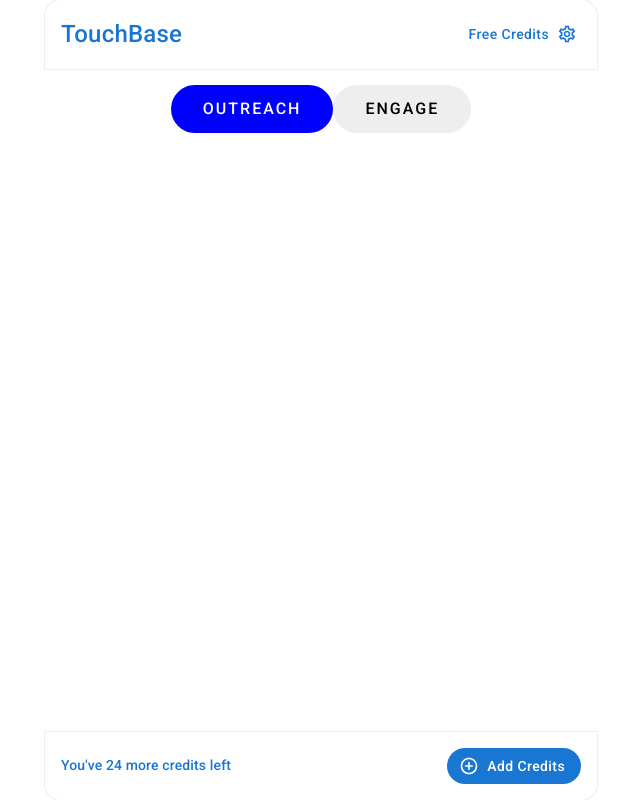
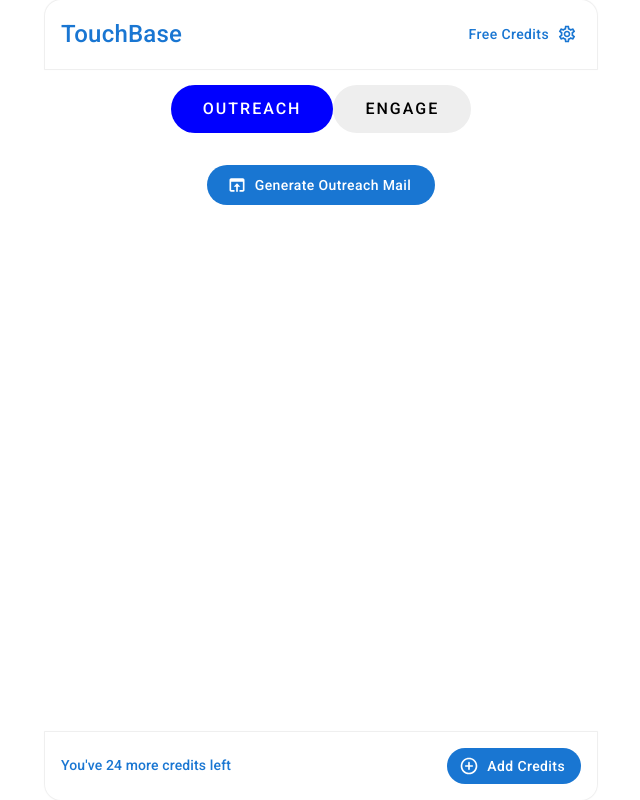
Before and after one commit to AHTHneeuhl/touchbase, a React (Create React App) app: page / in a window 1280 px wide. Shown: the whole page, without its empty margins (319-959 px from the left). Built offline with nearby package versions, Linux system fonts and the light colour scheme.

Commit message:
feat: create Outreach & TabPanel components (#2)

```diff
--- /dev/null
+++ b/src/components/Outreach.tsx
@@ -0,0 +1,19 @@
+import { OpenInBrowserOutlined } from "@mui/icons-material";
+import { Button, Stack } from "@mui/material";
+
+const Outreach: React.FC = () => {
+  return (
+    <Stack justifyContent="center" alignItems="center">
+      <Button
+        variant="contained"
+        sx={{ borderRadius: 16, textTransform: "none", padding: "8px 24px" }}
+        startIcon={<OpenInBrowserOutlined />}
+        disableElevation
+      >
+        Generate Outreach Mail
+      </Button>
+    </Stack>
+  );
+};
+
+export default Outreach;
--- a/src/components/Switcher.tsx
+++ b/src/components/Switcher.tsx
@@ -1,6 +1,8 @@
 import styled from "@emotion/styled";
-import { Tab, Tabs } from "@mui/material";
+import { Box, Tab, Tabs } from "@mui/material";
 import { useState } from "react";
+import { TabPanel } from "./core";
+import Outreach from "./Outreach";
 
 const CustomTab = styled(Tab)(({ theme }) => ({
   borderRadius: 48,
@@ -23,6 +25,13 @@ const CustomTab = styled(Tab)(({ theme }) => ({
   },
 }));
 
+function a11yProps(index: number) {
+  return {
+    id: `simple-tab-${index}`,
+    "aria-controls": `simple-tabpanel-${index}`,
+  };
+}
+
 const Switcher: React.FC = () => {
   const [value, setValue] = useState(0);
 
@@ -31,6 +40,7 @@ const Switcher: React.FC = () => {
   };
 
   return (
+    <Box>
       <Tabs
         value={value}
         onChange={handleChange}
@@ -40,9 +50,16 @@ const Switcher: React.FC = () => {
         }}
         centered
       >
-      <CustomTab label="Outreach" />
-      <CustomTab label="Engage" />
+        <CustomTab label="Outreach" {...a11yProps(0)} />
+        <CustomTab label="Engage" {...a11yProps(1)} />
       </Tabs>
+      <TabPanel value={value} index={0}>
+        <Outreach />
+      </TabPanel>
+      <TabPanel value={value} index={1}>
+        Engage
+      </TabPanel>
+    </Box>
   );
 };
 
--- /dev/null
+++ b/src/components/core/TabPanel.tsx
@@ -0,0 +1,25 @@
+import { Box } from "@mui/material";
+
+interface TabPanelProps {
+  children?: React.ReactNode;
+  index: number;
+  value: number;
+}
+
+const TabPanel: React.FC<TabPanelProps> = (props) => {
+  const { children, value, index, ...other } = props;
+
+  return (
+    <div
+      role="tabpanel"
+      hidden={value !== index}
+      id={`simple-tabpanel-${index}`}
+      aria-labelledby={`simple-tab-${index}`}
+      {...other}
+    >
+      {value === index && <Box sx={{ p: 2 }}>{children}</Box>}
+    </div>
+  );
+};
+
+export default TabPanel;
--- /dev/null
+++ b/src/components/core/index.ts
@@ -0,0 +1 @@
+export { default as TabPanel } from "./TabPanel";
```
Lines whose indentation alone changed are shown as unchanged.
